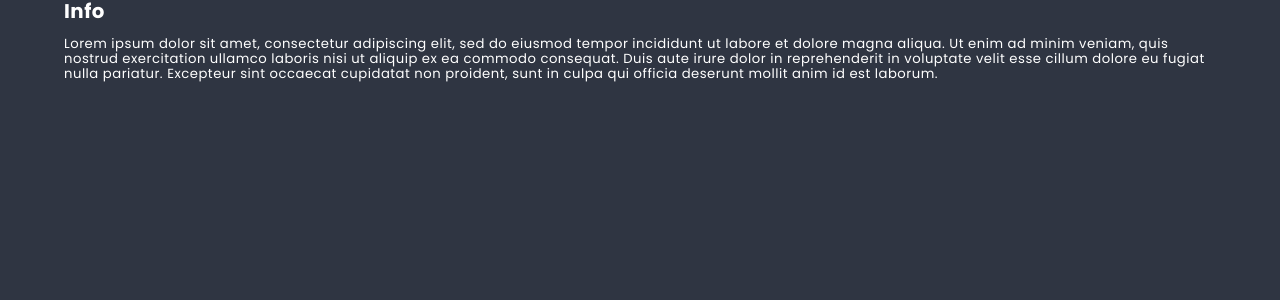
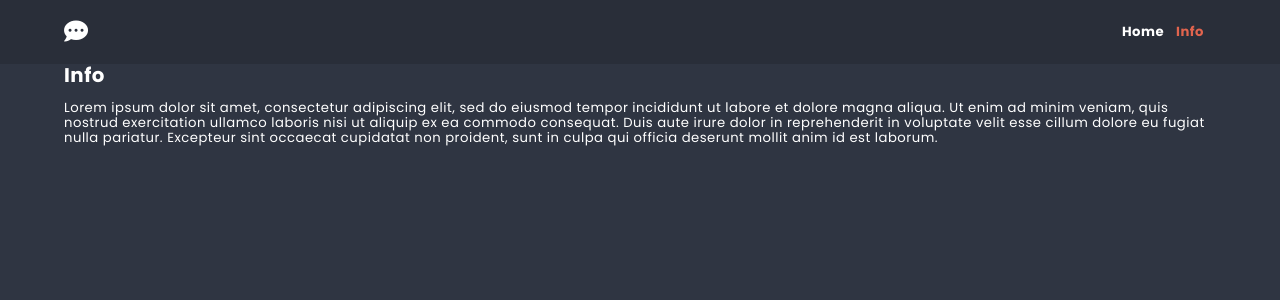
Before and after one commit to rafdul/react---first-project, a React app: page /info in a window 1280 px wide. Shown: the top 300 px of the page. Built offline with nearby package versions, Linux system fonts and the light colour scheme.

Commit message:
Add navigation

```diff
--- /dev/null
+++ b/src/components/Header/Header.js
@@ -0,0 +1,30 @@
+import React from 'react';
+import {NavLink, Link} from 'react-router-dom';
+import styles from './Header.scss';
+import Container from '../Container/Container';
+import Icon from '../Icon/Icon';
+
+
+
+class Header extends React.Component {
+
+  render () {
+    return (
+      <header className={styles.component}>
+        <Container>
+          <div className={styles.wrapper}>
+            <Link className={styles.logo} to='/'>
+              <Icon name='far fa-comment-dots' />
+            </Link>
+            <nav>
+              <NavLink exact to='/'>Home</NavLink>
+              <NavLink exact to='/info'>Info</NavLink>
+            </nav>
+          </div>
+        </Container>
+      </header>
+    );
+  }
+}
+
+export default Header;
--- /dev/null
+++ b/src/components/Header/Header.scss
@@ -0,0 +1,31 @@
+@import '../../styles/settings.scss';
+
+.component {
+  background: darken($color-dark, 3%);
+  padding: ($base-size * 1.5) 0;
+
+  a {
+    color: $color-light;
+    text-decoration: none;
+    font-weight: 700;
+    margin-right: $base-size;
+    transition: $transition;
+    &:hover {
+      color: $color-success;
+    }
+    &:global(.active) {
+      color: $color-warning;
+    }
+  }
+
+}
+
+.wrapper {
+  display: flex;
+  justify-content: space-between;
+  align-items: center;
+}
+
+.logo {
+  font-size: 24px;
+}
--- a/src/components/MainLayout/MainLayout.js
+++ b/src/components/MainLayout/MainLayout.js
@@ -1,8 +1,10 @@
 import React from 'react';
 import PropTypes from 'prop-types';
+import Header from '../Header/Header';
 
 const MainLayout = ({children}) => (
   <div>
+    <Header />
     {children}
   </div>
 );
```
